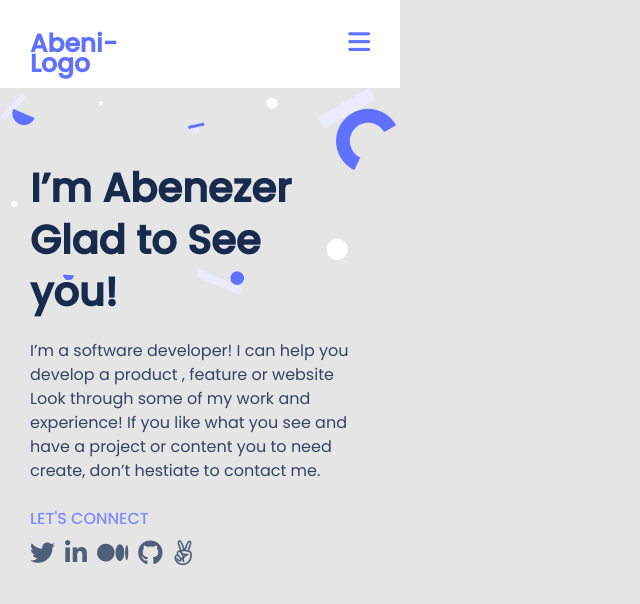
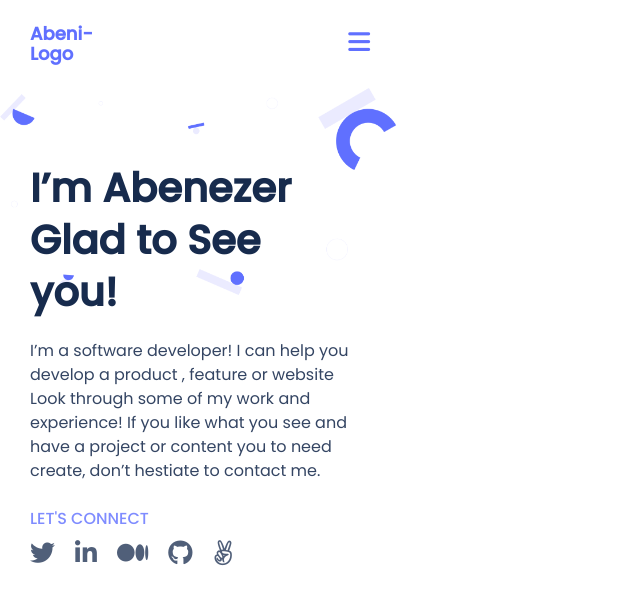
Before and after one commit to Abenezer-Tilahun/Microverse-Portfolio-Website, a website: page index.html in a window 1280 px wide. Shown: the whole page, without its empty margins (0-640 px from the left). Drawn offline with Linux system fonts and the light colour scheme.

Commit message:
Modfiy and Update Css Styles

```diff
--- a/style.css
+++ b/style.css
@@ -1,4 +1,4 @@
-@import url('https://fonts.googleapis.com/css2?family=Poppins:wght@100;300;400;500&display=swap');
+@import url('https://fonts.googleapis.com/css2?family=Poppins:wght@100;300;400;500,700&display=swap');
 
 * {
   margin: 0;
@@ -19,7 +19,7 @@ body {
   max-width: 400px;
   width: 100%;
   min-height: 100vh;
-  background-color: #e5e5e5;
+  background-color: #fff;
 }
 
 .header {
@@ -36,9 +36,11 @@ body {
   width: 76px;
   height: 20px;
   font-weight: bold;
-  font-size: 25px;
+  font-size: 18px;
   line-height: 20px;
   text-decoration: none;
+  display: flex;
+  align-items: center;
 }
 
 .content i {
@@ -83,6 +85,8 @@ body {
 
 .social-media a {
   text-decoration: none;
+  display: inline-block;
+  margin: 0 10px 0 0;
 }
 
 .social-media a i {
@@ -92,6 +96,7 @@ body {
 
 .about-my-self p {
   line-height: 24px;
+  font-weight: 400;
   color: #344563;
   margin: 12px 0;
 }
```
